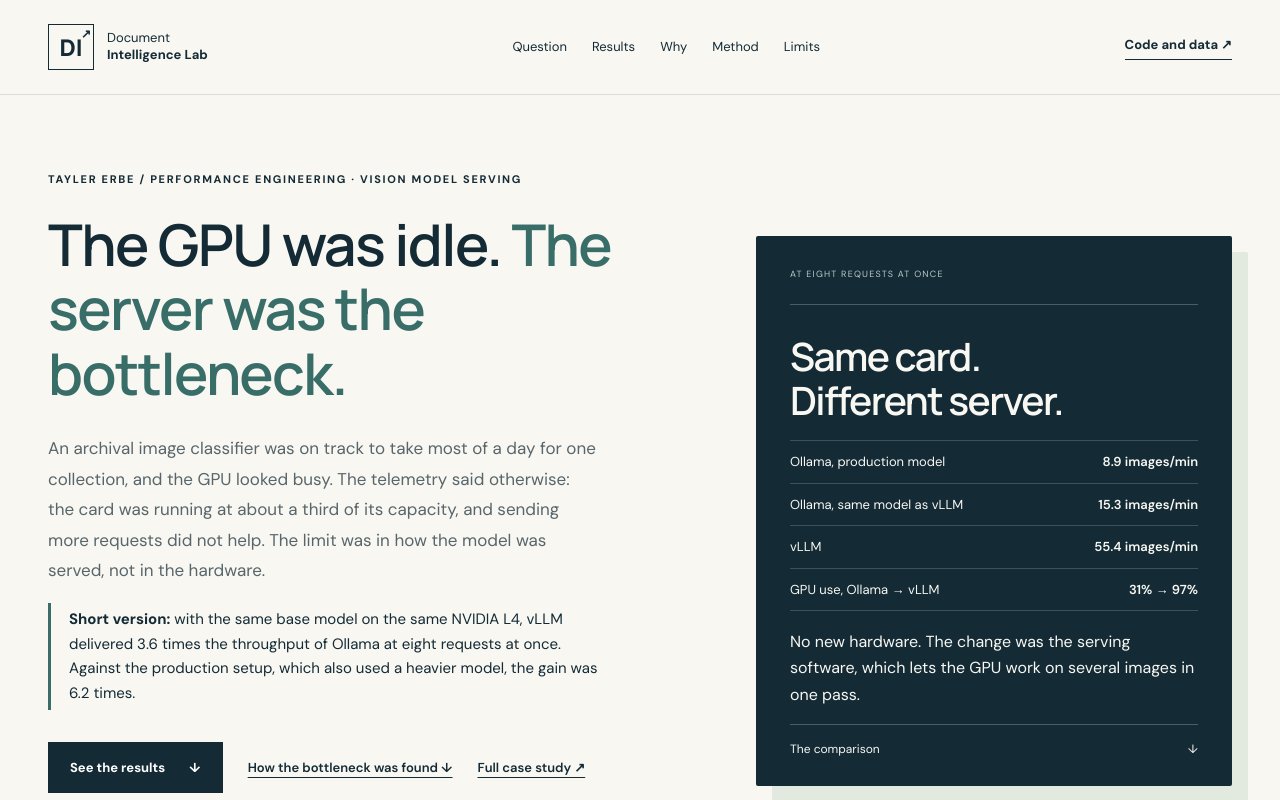
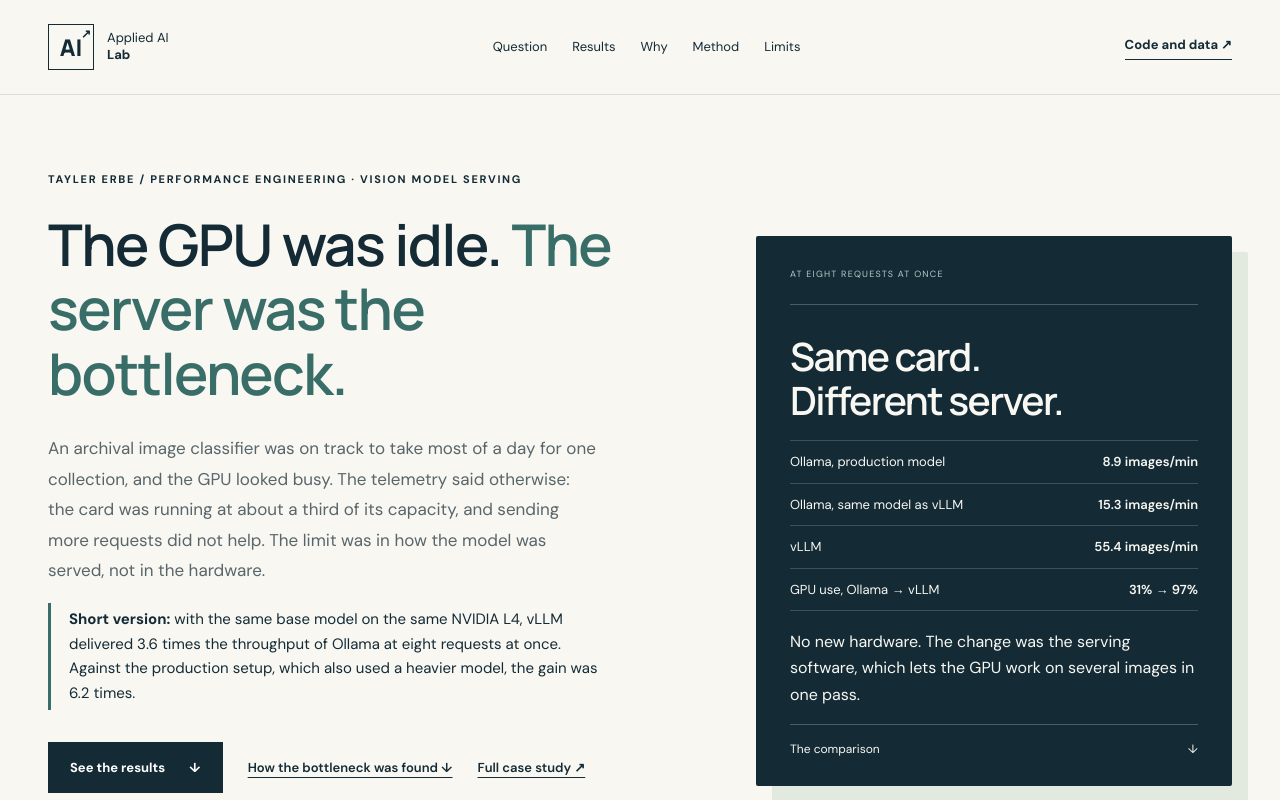
Before and after one commit to tayler-erbe/llava-vision-inference-backend-throughput-evaluation, a plain HTML site: page brief/index.html in a window 1280 px wide. Shown: the top 800 px of the page. Drawn offline with Linux system fonts and the light colour scheme.

Commit message:
Rename the Lab: Document Intelligence Lab is now Applied AI Lab
The Lab covers AI engineering, model evaluation, performance engineering
and data pipelines, not only documents. Display name and brand mark only;
web addresses are unchanged.

Co-Authored-By: Claude Opus 5.5 <noreply@anthropic.com>

```diff
--- a/brief/index.html
+++ b/brief/index.html
@@ -1,13 +1,13 @@
 <!doctype html>
 <html lang="en"><head><meta charset="utf-8"><meta name="viewport" content="width=device-width,initial-scale=1"><meta name="theme-color" content="#142b36">
-<meta name="description" content="Why a vision-language model used a third of an NVIDIA L4, and what moving from Ollama to vLLM did to throughput on the same GPU. A performance engineering brief by Tayler Erbe, Document Intelligence Lab.">
-<title>The GPU Was Idle · Document Intelligence Lab · Tayler Erbe</title>
+<meta name="description" content="Why a vision-language model used a third of an NVIDIA L4, and what moving from Ollama to vLLM did to throughput on the same GPU. A performance engineering brief by Tayler Erbe, Applied AI Lab.">
+<title>The GPU Was Idle · Applied AI Lab · Tayler Erbe</title>
 <meta property="og:type" content="website"><meta property="og:title" content="The GPU was idle. The server was the bottleneck."><meta property="og:description" content="Ollama against vLLM for a LLaVA image classifier on one NVIDIA L4: what the telemetry showed, and what changed. By Tayler Erbe."><meta property="og:url" content="https://tayler-erbe.github.io/llava-vision-inference-backend-throughput-evaluation/brief/">
 <link rel="icon" href="favicon.svg" type="image/svg+xml"><link rel="stylesheet" href="styles.css"><link rel="stylesheet" href="site.css"><link rel="stylesheet" href="study.css"></head>
 <body>
 <a href="#main" class="skip">Skip to content</a>
 <header class="site-header">
-<a href="https://tayler-erbe.github.io/document-intelligence-lab/" class="brand" aria-label="Document Intelligence Lab home"><span class="brand-mark">DI<span>↗</span></span><span>Document<br><strong>Intelligence Lab</strong></span></a>
+<a href="https://tayler-erbe.github.io/document-intelligence-lab/" class="brand" aria-label="Applied AI Lab home"><span class="brand-mark">AI<span>↗</span></span><span>Applied AI<br><strong>Lab</strong></span></a>
 <nav aria-label="Main navigation"><a href="#question">Question</a><a href="#results">Results</a><a href="#why">Why</a><a href="#method">Method</a><a href="#limits">Limits</a></nav>
 <a class="repo-link" href="https://github.com/tayler-erbe/llava-vision-inference-backend-throughput-evaluation">Code and data <span aria-hidden="true">↗</span></a>
 </header>
@@ -153,7 +153,7 @@
 <a href="https://taylererbe.com/archival-image-throughput-evaluation.html"><span>Archival image throughput · full case study</span><b>↗</b></a>
 <a href="https://taylererbe.com/archival-image-intelligence.html"><span>Archival image intelligence · the pipeline</span><b>↗</b></a>
 <a href="https://tayler-erbe.github.io/vllm-inference-throughput-evaluation/brief/"><span>Choosing an LLM for legislation extraction · Lab brief</span><b>↗</b></a>
-<a href="https://tayler-erbe.github.io/document-intelligence-lab/"><span>All Document Intelligence Lab studies</span><b>↗</b></a>
+<a href="https://tayler-erbe.github.io/document-intelligence-lab/"><span>All Applied AI Lab studies</span><b>↗</b></a>
 </div>
 </section>
 
@@ -162,13 +162,13 @@
 <div><p class="eyebrow">ABOUT THIS WORK</p><h2 style="font-size:clamp(30px,3vw,42px)">Tayler Erbe</h2></div>
 <div>
 <p class="large-copy" style="font-size:20px">I'm a data and AI engineer. Before recommending new hardware, I measure where the time actually goes, at the load the system will really run at.</p>
-<p>More studies are in the <a href="https://tayler-erbe.github.io/document-intelligence-lab/">Document Intelligence Lab</a>; my background is on <a href="https://taylererbe.com/">taylererbe.com</a>.</p>
+<p>More studies are in the <a href="https://tayler-erbe.github.io/document-intelligence-lab/">Applied AI Lab</a>; my background is on <a href="https://taylererbe.com/">taylererbe.com</a>.</p>
 </div>
 </div>
 </section>
 </main>
 <footer class="wrap">
-<div><strong>Document Intelligence Lab</strong><p>Tayler Erbe · Last updated 10 November 2026 · Measured on one NVIDIA L4.</p></div>
+<div><strong>Applied AI Lab</strong><p>Tayler Erbe · Last updated 10 November 2026 · Measured on one NVIDIA L4.</p></div>
 <a href="https://tayler-erbe.github.io/document-intelligence-lab/">All Lab studies ↗</a>
 </footer>
 </body></html>
--- a/brief/study.css
+++ b/brief/study.css
@@ -1,4 +1,4 @@
-/* Additions for Lab study briefs. Built on styles.css and site.css from the Document Intelligence Lab; same tokens, fonts and spacing. */
+/* Additions for Lab study briefs. Built on styles.css and site.css from the Applied AI Lab; same tokens, fonts and spacing. */
 .site-header{top:env(safe-area-inset-top,0px)}
 .hero-panel h2{margin-bottom:18px}
 .hero-panel ul{list-style:none;padding:0;margin:0 0 18px;border-top:1px solid rgba(255,255,255,.18)}
```
Also changed, not shown: brief/favicon.svg.
